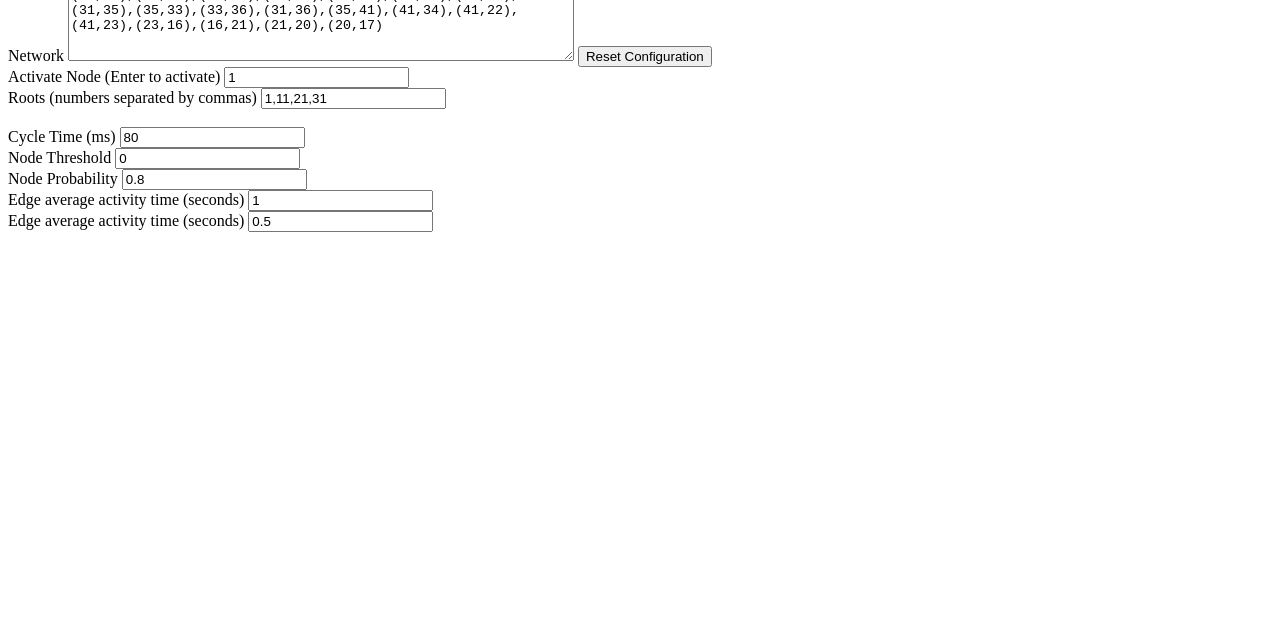
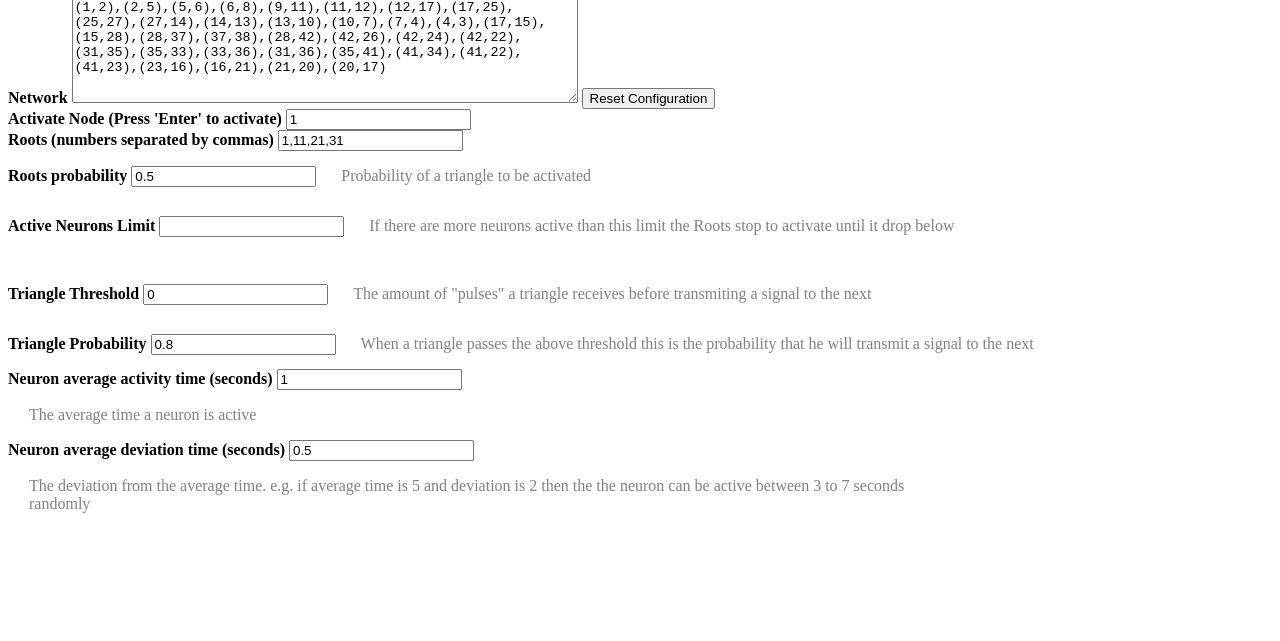
Before and after one commit to arnonhecht/fluid-self, a plain HTML site: page index.html in a window 1280 px wide. Shown: the part 159-800 px from the top of the page. Drawn offline with nearby package versions, Linux system fonts and the light colour scheme; files that its build step writes are made by us from their sources.

Commit message:
Added ability to configure more variables

```diff
--- a/index.html
+++ b/index.html
@@ -4,52 +4,27 @@
     <meta charset="utf-8">
     <title>fug</title>
     <meta name="description" content="">
-    <meta name="viewport" content="width=device-width">
-    <!-- <link rel="shortcut icon" href="/favicon.ico"> -->
-    <!-- Place favicon.ico and apple-touch-icon.png in the root directory -->
-    <!-- build:css(.) styles/vendor.css -->
-    <!-- bower:css -->
-    <!-- <link rel="stylesheet" href="bower_components/bootstrap/dist/css/bootstrap.css" /> -->
-    <!-- endbower -->
-    <!-- endbuild -->
-    <!-- build:css(.tmp) styles/main.css -->
-    <!-- <link rel="stylesheet" href="styles/main.css"> -->
-    <!-- endbuild -->
+    <meta name="viewport" content="width=device-width">\
+    <style>
+      label {
+        font-weight: bold;
+      }
+      p {
+        display: inline-block;
+        margin-left: 21px;
+        color: grey;
+        width: 70%;
+      }
+    </style>
+
   </head>
   <body>
-    <!--[if lt IE 10]>
-      <p class="browsehappy">You are using an <strong>outdated</strong> browser. Please <a href="http://browsehappy.com/">upgrade your browser</a> to improve your experience.</p>
-    <![endif]-->
+    <div class="container">
+      <div class="jumbotron">
+        <h1>Fugara Network visualization!</h1>
+      </div>
 
 
-    <div class="container">
-      <!-- <div class="header">
-        <ul class="nav nav-pills pull-right">
-          <li class="active"><a href="#">Home</a></li>
-          <li><a href="#">About</a></li>
-          <li><a href="#">Contact</a></li>
-        </ul>
-        <h3 class="text-muted">fug</h3>
-      </div> -->
-
-      <div class="jumbotron">
-        <h1>Fugara Network visualization!</h1>
-        <!-- <p><a class="btn btn-lg btn-success" href="#">Splendid! <span class="glyphicon glyphicon-ok"></span></a></p> -->
-      </div>
-
-     <!--  <div class="row marketing">
-        <div class="col-lg-6">
-          <h4>HTML5 Boilerplate</h4>
-          <p>HTML5 Boilerplate is a professional front-end template for building fast, robust, and adaptable web apps or sites.</p>
-
-
-
-          <h4>Bootstrap</h4>
-          <p>Sleek, intuitive, and powerful mobile first front-end framework for faster and easier web development.</p>
-
-
-        </div>
-      </div> -->
     <div id="web_gl_container" style="position: relative;"></div>
     <div id="container"></div>
       <div class="footer">
@@ -63,55 +38,37 @@
     <textarea type="text" id="network_edges_id" onkeyup="" style="width: 500px; height: 100px;"></textarea>
     <button onclick="return changeNetworkSettings(event);">Reset Configuration</button>
     <br>
-    <label>Activate Node (Enter to activate)</label>
+    <label>Activate Node (Press 'Enter' to activate)</label>
     <input type="text" id="node_activation_id" onkeydown="if (event.keyCode == 13) { activateNode(this); return false; }" />
 
     <br>
     <label>Roots (numbers separated by commas) </label>       <input type="text" id="roots_id" onkeyup="changeRoots(this)" />
-    <br><br>
-    <label>Cycle Time (ms) </label>       <input type="text" id="cycle_time_id" onkeyup="changeCycleTime(this)" />
-    <br>
-    <label>Node Threshold  </label>       <input type="text" id="threshold_id" onkeyup="changeNodeThreshold(this)" />
-    <br>
-    <label>Node Probability  </label>       <input type="text" id="probability_id" onkeyup="changeNodeProbability(this)" />
 
     <br>
-    <label>Edge average activity time (seconds) </label>       <input type="text" id="edge_activity_time_id"  onkeyup="setEdgeFloat(this, 'meanActivityTime')" />
+    <label>Roots probability </label>       <input type="text" id="roots_probability_id" onkeyup="setFloat(this, 'rootProbability')" />
+    <p>Probability of a triangle to be activated</p>
     <br>
-    <label>Edge average activity time (seconds) </label>       <input type="text" id="edge_deviation_time_id"  onkeyup="setEdgeFloat(this, 'activityTimeDeviation')" />
 
-    <!-- build:js(.) scripts/vendor.js -->
-    <!-- bower:js -->
-    <!--<script src="bower_components/jquery/dist/jquery.js"></script> -->
-    <!-- endbower -->
-    <!-- endbuild -->
+    <label>Active Neurons Limit </label>       <input type="text" id="active_edge_limit_id" onkeyup="setInt(this, 'activeEdgesLimit')" />
+    <p>If there are more neurons active than this limit the Roots stop to activate until it drop below</p>
+    <br><br>
+    <!-- <label>Cycle Time (ms) </label>       <input type="text" id="cycle_time_id" onkeyup="changeCycleTime(this)" />
+    <br> -->
+    <label>Triangle Threshold  </label>       <input type="text" id="threshold_id" onkeyup="changeNodeThreshold(this)" />
+    <p>The amount of "pulses" a triangle receives before transmiting a signal to the next</p>
+    <br>
+    <label>Triangle Probability  </label>       <input type="text" id="probability_id" onkeyup="setFloat(this, 'verticeProbability')" />
+    <p>When a triangle passes the above threshold this is the probability that he will transmit a signal to the next</p>
 
-    <!-- Google Analytics: change UA-XXXXX-X to be your site's ID. -->
-    <script>
-      (function(b,o,i,l,e,r){b.GoogleAnalyticsObject=l;b[l]||(b[l]=
-      function(){(b[l].q=b[l].q||[]).push(arguments)});b[l].l=+new Date;
-      e=o.createElement(i);r=o.getElementsByTagName(i)[0];
-      e.src='https://www.google-analytics.com/analytics.js';
-      r.parentNode.insertBefore(e,r)}(window,document,'script','ga'));
-      ga('create','UA-XXXXX-X');ga('send','pageview');
-    </script>
+    <br>
+    <label>Neuron average activity time (seconds) </label>       <input type="text" id="edge_activity_time_id"  onkeyup="setEdgeFloat(this, 'meanActivityTime')" />
+    <p>The average time a neuron is active</p>
+    <br>
+    <label>Neuron average deviation time (seconds) </label>       <input type="text" id="edge_deviation_time_id"  onkeyup="setEdgeFloat(this, 'activityTimeDeviation')" />
+    <p>The deviation from the average time. e.g. if average time is 5 and deviation is 2 then the the neuron can be active between 3 to 7 seconds randomly</p>
 
-        <!-- build:js(.) scripts/plugins.js -->
-<!--        <script src="bower_components/bootstrap/js/affix.js"></script>
-        <script src="bower_components/bootstrap/js/alert.js"></script>
-        <script src="bower_components/bootstrap/js/dropdown.js"></script>
-        <script src="bower_components/bootstrap/js/tooltip.js"></script>
-        <script src="bower_components/bootstrap/js/modal.js"></script>
-        <script src="bower_components/bootstrap/js/transition.js"></script>
-        <script src="bower_components/bootstrap/js/button.js"></script>
-        <script src="bower_components/bootstrap/js/popover.js"></script>
-        <script src="bower_components/bootstrap/js/carousel.js"></script>
-        <script src="bower_components/bootstrap/js/scrollspy.js"></script>
-        <script src="bower_components/bootstrap/js/collapse.js"></script>
-        <script src="bower_components/bootstrap/js/tab.js"></script>
-        <!-- endbuild -->
 
-        <!-- build:js({app,.tmp}) scripts/main.js -->
+
         <script src="scripts/plugins/underscore.js"></script>
         <script src="scripts/plugins/d3.js"></script>
         <script src="scripts/plugins/stats.js"></script>
@@ -139,10 +96,10 @@
         <script src="scripts/graph/dragDropNet.js"></script>
 
         <script src="scripts/graph/fluideSelfNetwork.js"></script>
-        <!--<script src="scripts/graph/scaterPlot3DDemo.js"></script>-->
+
         <script src="scripts/graph/algorithms.js"></script>
         <script src="scripts/graph/main.js"></script>
-        <!-- endbuild -->
+
 
 </body>
 </html>
--- a/scripts/graph/configuration.js
+++ b/scripts/graph/configuration.js
@@ -20,7 +20,8 @@ if (!isNode) {
 	setViewVal('network_edges_id', edgeRepresentation.join(','));
 	setViewVal('node_activation_id', "1");
 	setViewVal('roots_id', _.map(conf.roots, function(v) {return (v+1)}));
-	setViewVal('cycle_time_id', conf.cycleTime);
+	setViewVal('roots_probability_id', conf.rootProbability);
+	// setViewVal('cycle_time_id', conf.cycleTime);
 	setViewVal('threshold_id', conf.threshold);
 	setViewVal('probability_id', conf.verticeProbability);
 
@@ -69,12 +70,12 @@ if (!isNode) {
 		globalNetObject.resetRoots(arr);
 	}
 
-	function changeCycleTime(that) {
-		var val = parseInt(that.value);
-		if (val) {
-			conf.cycleTime = val;
-		}
-	}
+	// function changeCycleTime(that) {
+	// 	var val = parseInt(that.value);
+	// 	if (val) {
+	// 		conf.cycleTime = val;
+	// 	}
+	// }
 
 	function changeNodeThreshold(that) {
 		var val = parseInt(that.value);
@@ -83,14 +84,21 @@ if (!isNode) {
 		}
 	}
 
-	function changeNodeProbability(that) {
-		var val = parseFloat(that.value);
+	function setInt(that, property) {
+		var val = parseInt(that.value);
 		if (val) {
-			conf.verticeProbability = val;
+			conf[property] = val;
 		}
 	}
 
+	function setFloat(that, property) {
+		var val = parseFloat(that.value);
+		if (val) {
+			conf[property] = val;
+		}
+	}
 
+	// Edge Conf
 	function setEdgeFloat(that, property) {
 		var val = parseFloat(that.value);
 		if (val) {
```
